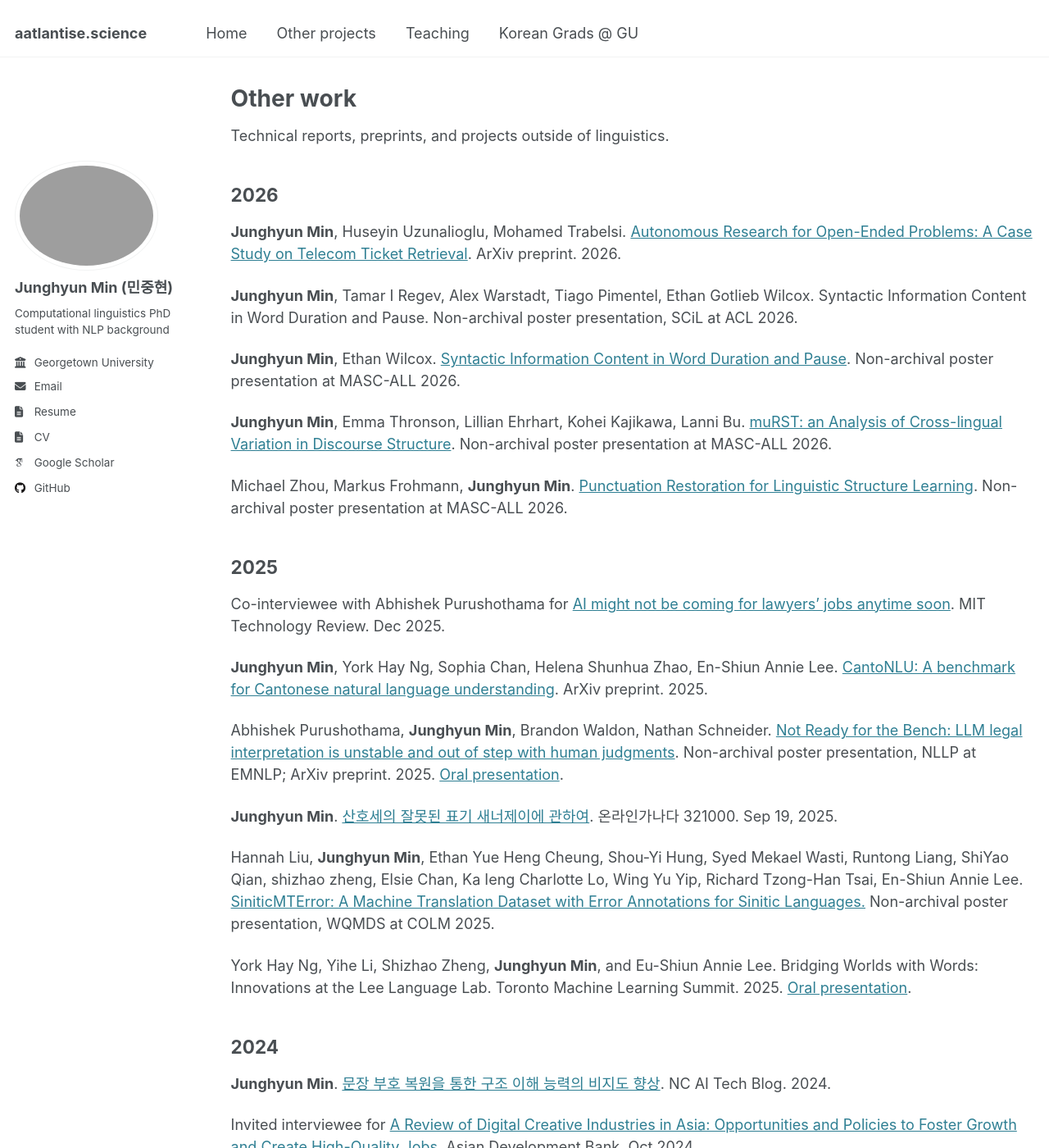
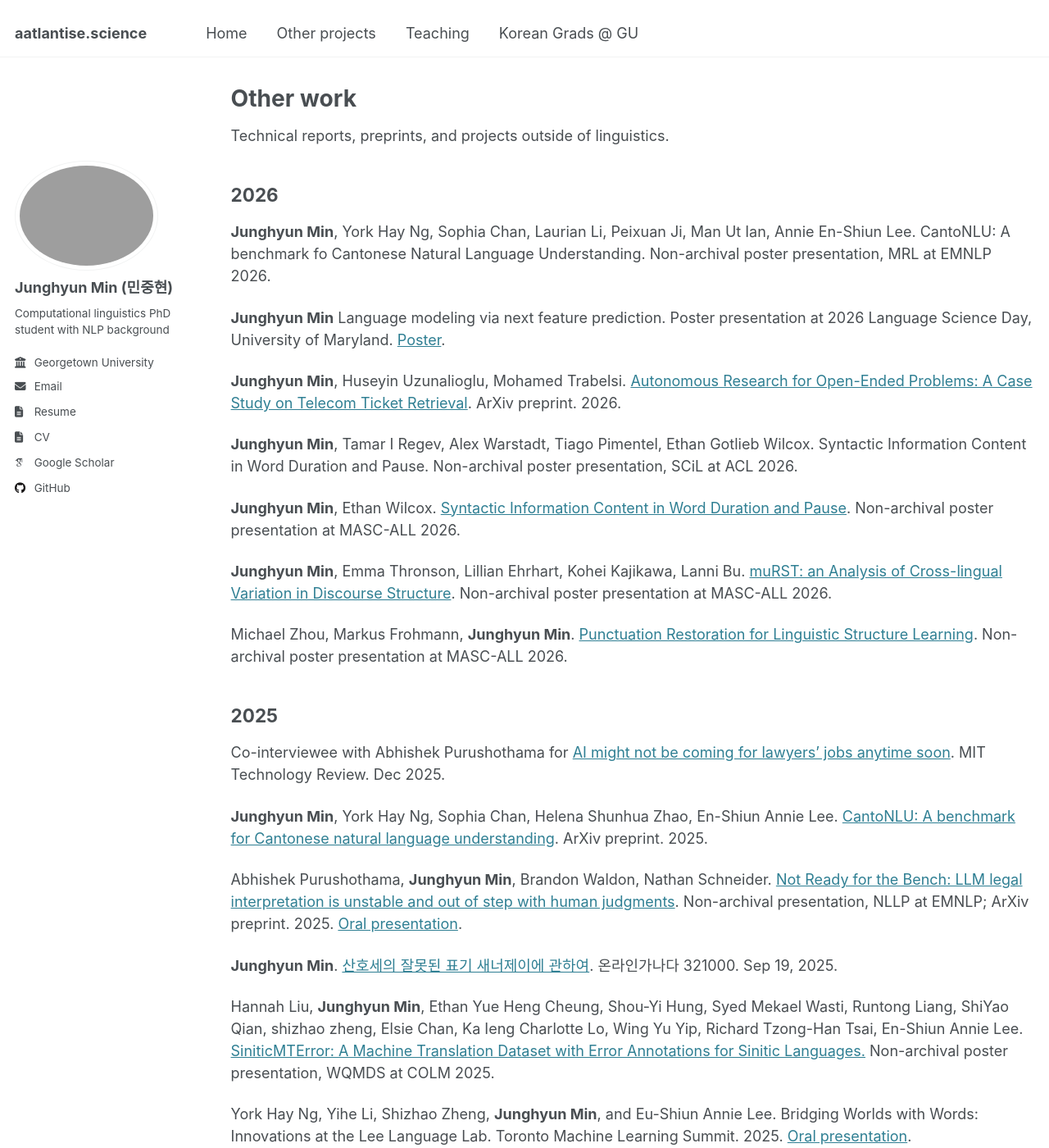
Before and after one commit to Aatlantise/aatlantise.github.io, a Jekyll site: the page built from _pages/extraling.md, in a window 1280 px wide and 1400 px high. Shown: the whole window at 82% size. Built offline with Jekyll 4.4.1, drawn with Linux system fonts in a browser that asks for light colours; some web fonts are replaced.

Commit message:
[Chore] Add posters

```diff
--- a/_pages/extraling.md
+++ b/_pages/extraling.md
@@ -10,6 +10,14 @@ redirect_from:
 Technical reports, preprints, and projects outside of linguistics.
 
 ## 2026
+**Junghyun Min**, York Hay Ng, Sophia Chan, Laurian Li, Peixuan Ji, Man Ut Ian, Annie En-Shiun Lee.
+CantoNLU: A benchmark fo Cantonese Natural Language Understanding.
+Non-archival poster presentation, MRL at EMNLP 2026.
+
+**Junghyun Min**
+Language modeling via next feature prediction.
+Poster presentation at 2026 Language Science Day, University of Maryland. [Poster](https://georgetown1-my.sharepoint.com/:b:/g/personal/jm3743_georgetown_edu/IQC5_7hd7PL3T4_-m22uVuQzAfkFJomQkPL_Bx7cxwxwH0s?e=X51T7S).
+
 **Junghyun Min**, Huseyin Uzunalioglu, Mohamed Trabelsi.
 [Autonomous Research for Open-Ended Problems: A Case Study on Telecom Ticket Retrieval](https://arxiv.org/abs/2609.13073).
 ArXiv preprint. 2026.
```
Also changed, not shown: other parts of _pages/extraling.md (+1 -1 lines).
